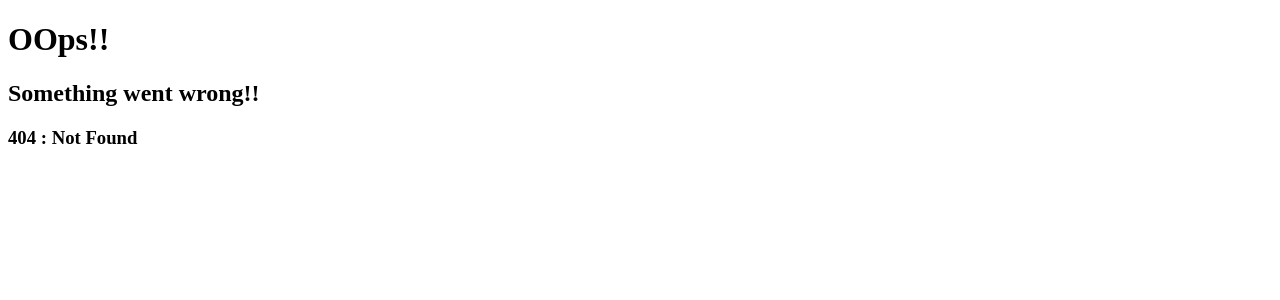
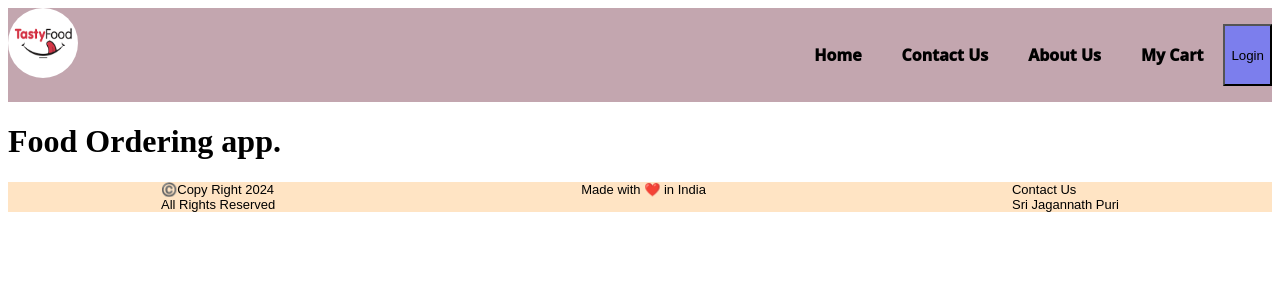
Before and after one commit to Sidsw11/foodoo-app, a React (Vite) app: page /about in a window 1280 px wide. Before the commit this address had no page. Shown: the top 300 px of the page. Built offline with nearby package versions, Linux system fonts and the light colour scheme.

Commit message:
added children routes using Outlet component , created About component

```diff
--- a/src/App.js
+++ b/src/App.js
@@ -3,8 +3,9 @@ import ReactDOM from "react-dom/client";
 import HeadingComponent from "./components/HeadingComponent.js";
 import BodyComponent from "./components/BodyComponent.js";
 import FooterComponent from "./components/FooterComponent.js";
-import { createBrowserRouter,RouterProvider } from "react-router-dom";
+import { createBrowserRouter,RouterProvider,Outlet } from "react-router-dom";
 import Contact from "./components/Contact.js";
+import AboutUs from "./components/AboutUs.js";
 import RouteError from "./components/RouteError.js";
 
 
@@ -12,7 +13,7 @@ const AppLayout = () => {
   return (
     <div className="app">
       <HeadingComponent />
-      <BodyComponent />
+      <Outlet />
       <FooterComponent />
     </div>
   );
@@ -21,12 +22,26 @@ const appRouter=createBrowserRouter([
   {
     path:"/",
     element:<AppLayout/>,
+    children:[
+
+      {
+        path:"/",
+        element:<BodyComponent/>
+      },
+      {
+        path:"/contact",
+        element:<Contact/>
+      }
+      ,
+      {
+        path:"/about",
+        element:<AboutUs/>
+      }
+
+    ],
     errorElement:<RouteError/>
   },
-  {
-    path:"/contact",
-    element:<Contact/>
-  }
+
 ])
 
 const root = ReactDOM.createRoot(document.getElementById("root"));
--- /dev/null
+++ b/src/components/AboutUs.js
@@ -0,0 +1,4 @@
+const AboutUs =()=>{
+    return(<div><h1>Food Ordering app.</h1></div>)
+}
+export default AboutUs;
--- a/src/components/HeadingComponent.js
+++ b/src/components/HeadingComponent.js
@@ -11,13 +11,12 @@ const HeadingComponent = () => {
         <ul>
           <li>Home</li>
           <li>Contact Us</li>
+          <li>About Us</li>
           <li>My Cart</li>
           <button
             className="login-btn"
             onClick={() => {
-
-              btnName ==="Login"? setbtnName("Logout")
-              :setbtnName("Login");
+              btnName === "Login" ? setbtnName("Logout") : setbtnName("Login");
             }}
           >
             {btnName}
```
